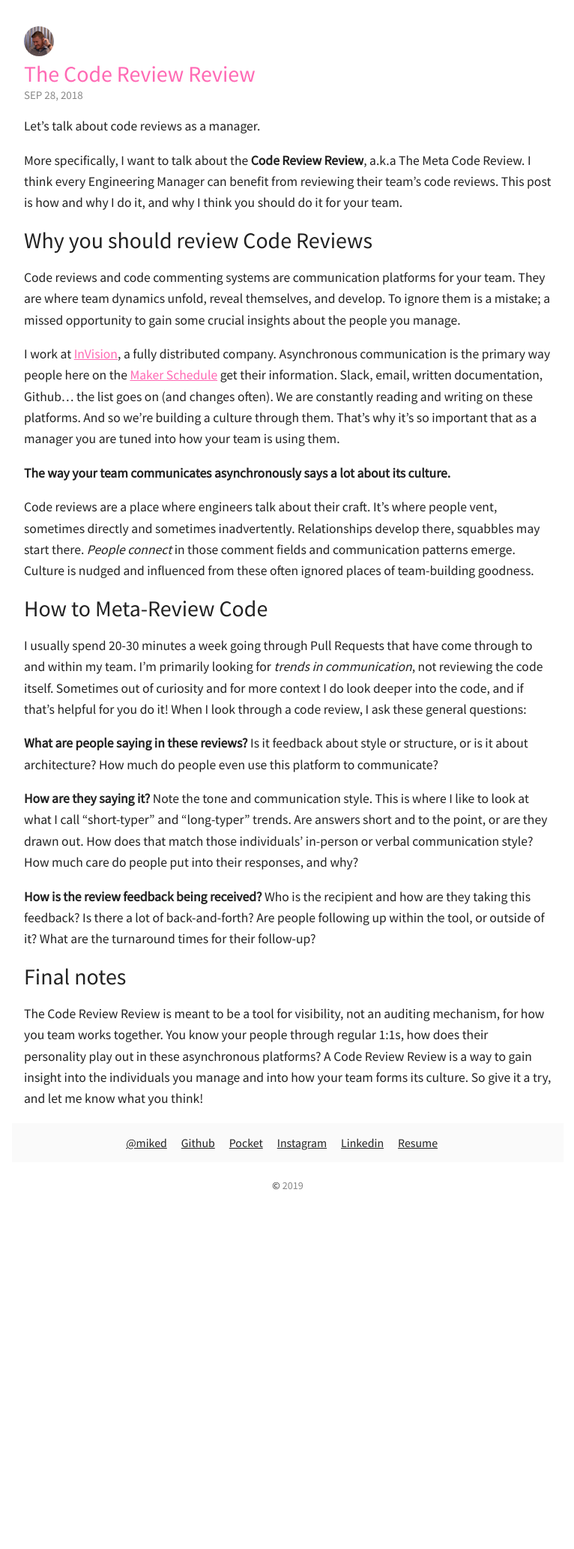
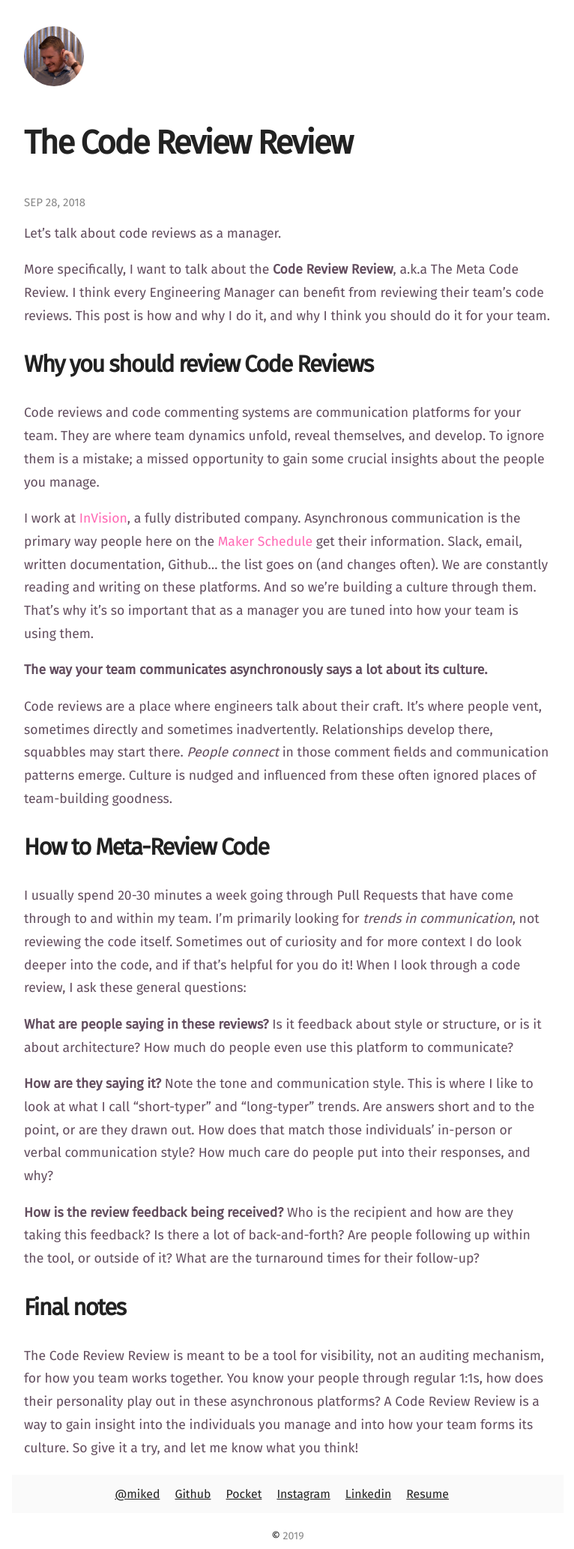
Before and after one commit to mike-douglas/mike-douglas.github.io, a Jekyll site: the page built from _posts/2018-09-28-the-code-review-review.md, in a window 1280 px wide. Shown: the whole page at 75% size, without its empty margins (256-1022 px from the left). Built offline with Jekyll 4.4.1, drawn with Linux system fonts in a browser that asks for light colours; before the commit the page ends 1599 px from its top, so only the background shows below that.

Commit message:
Restyling website with better legibility

```diff
--- a/_posts/2018-09-28-the-code-review-review.md
+++ b/_posts/2018-09-28-the-code-review-review.md
@@ -6,9 +6,9 @@ excerpt_separator: <!--more-->
 tags: [engineering, management, code reviews]
 ---
 
-<div class="excerpt">
+<p class="excerpt">
 The Meta Code Review and why you should be doing them as an engineering leader.
-</div>
+</p>
 
 <!--more-->
 
--- a/assets/main.css
+++ b/assets/main.css
@@ -1,38 +1,54 @@
-@import url('https://fonts.googleapis.com/css?family=Source+Sans+Pro');
+@import url('https://fonts.googleapis.com/css?family=Fira+Sans');
 
 body {
-  font-family: 'Source Sans Pro', sans-serif;
-  color: #222;
+  font-family: 'Fira Sans', sans-serif;
   font-size: 110%;
+  text-rendering: optimizeLegibility;
+}
+
+p {
+    color: #634e5f;
+    line-height: 1.5em;
+}
+
+.pink {
+    color: hotpink;
 }
 
 a {
   color: hotpink;
-  text-decoration: underline;
-  /*border-bottom: 1px solid rgb(253, 183, 255);*/
+  text-decoration: none;
+}
+
+a:hover {
+    text-decoration: underline;
 }
 
 h1,
 h2,
 h3 {
-  font-weight: normal;
-  font-size: 1.7em;
+  font-weight: bold;
   padding: 0;
-  margin: 0 0 1em 0;
-  display: inline;
+  margin: 1.0em 0 1.0em 0;
+  text-rendering: geometricPrecision;
+  letter-spacing: -0.05em;
+  color: #222;
 }
 
 h1 {
-  font-weight: 400;
-  color: hotpink;
+  font-size: 2.5em;
 }
 
-article h1.title a {
-  text-decoration: none;
+h2 {
+    font-size: 1.75em;
 }
 
-p, .excerpt {
-  line-height: 1.6em;
+h3 {
+    font-size: 1.5em;
+}
+
+article .title a {
+  text-decoration: none;
 }
 
 nav,
@@ -93,6 +109,10 @@ article time {
   display: block;
 }
 
+article p {
+    line-height: 1.75em;
+}
+
 article .excerpt {
   display: none;
 }
@@ -113,27 +133,19 @@ article .centerpiece img {
 
 .archive h3 {
   font-size: 1.25em;
+  margin: 1.5em 0 0 0;
 }
 
 .archive ul {
   list-style: none;
   margin: 1em 0;
   padding: 0;
-  display: -webkit-box;
-  display: -moz-box;
-  display: -ms-flexbox;
-  display: -moz-flex;
-  display: -webkit-flex;
-  display: flex;
-  -webkit-flex-wrap: wrap;
-  flex-wrap: wrap;
 }
 
 .archive li {
   list-style-type: none;
-  margin: 0 0 1.5em 0;
+  margin: 1.5em 0 1.5em 0;
   padding: 0;
-  width: 20em;
 }
 
 .archive time {
@@ -143,12 +155,7 @@ article .centerpiece img {
 }
 
 .archive .excerpt {
-  font-size: 0.85em;
   padding-right: 1.5em;
-}
-
-.archive h1.title {
-  font-size: 1em;
 }
 
 #images {
@@ -164,8 +171,8 @@ article .centerpiece img {
 }
 
 img.author {
-  width: 40px;
-  height: 40px;
+  width: 80px;
+  height: 80px;
   border-radius: 50%;
 }
 
```
Also changed, not shown: _layouts/home.html (+3 -4 lines), _posts/2016-06-28-cqrs-simplified.md (+2 -2 lines), _posts/2016-09-06-the-observer-effect-and-your-team.md (+2 -2 lines), _posts/2019-02-13-the-driverless-car-singularity.md (+2 -2 lines).
